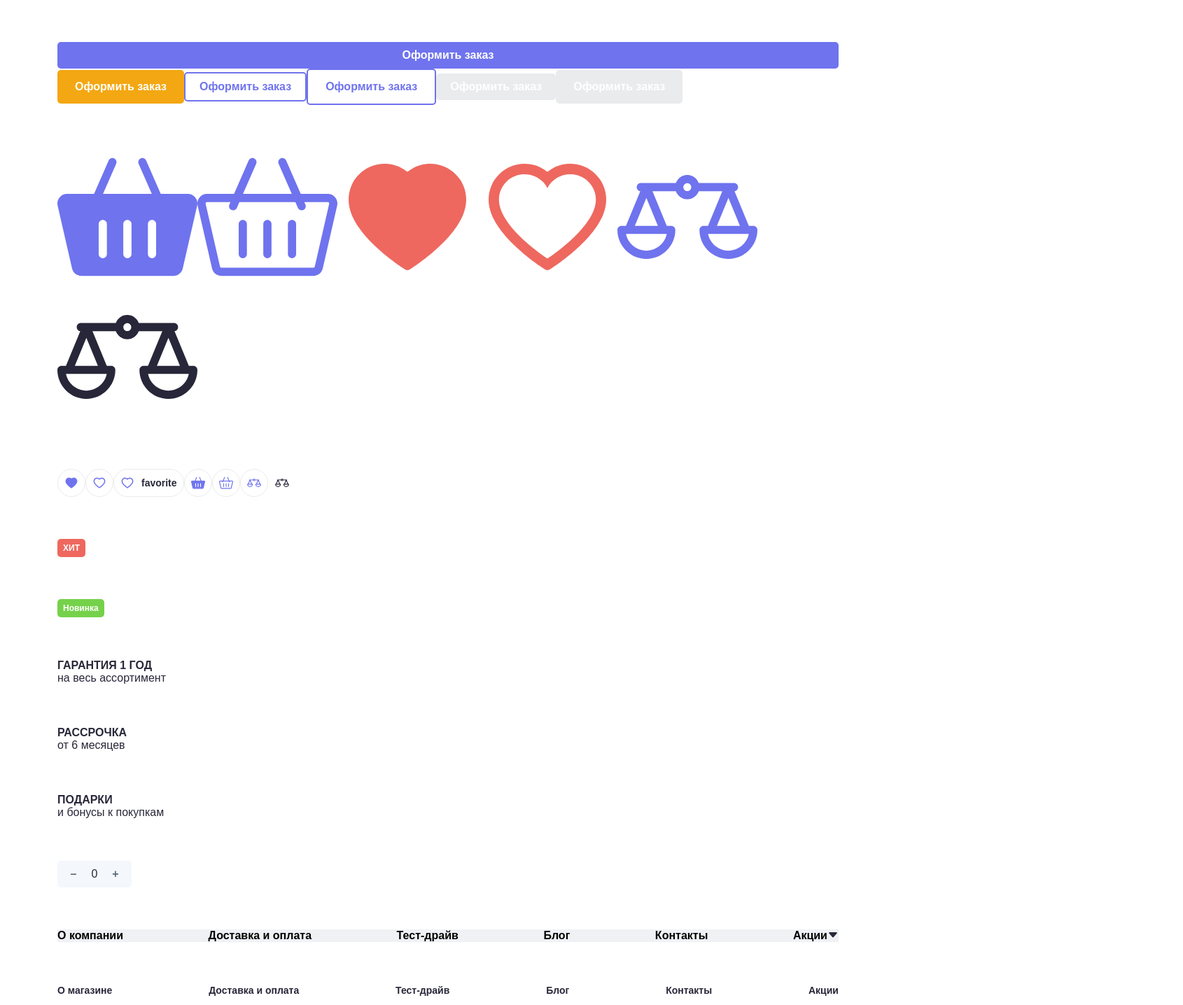
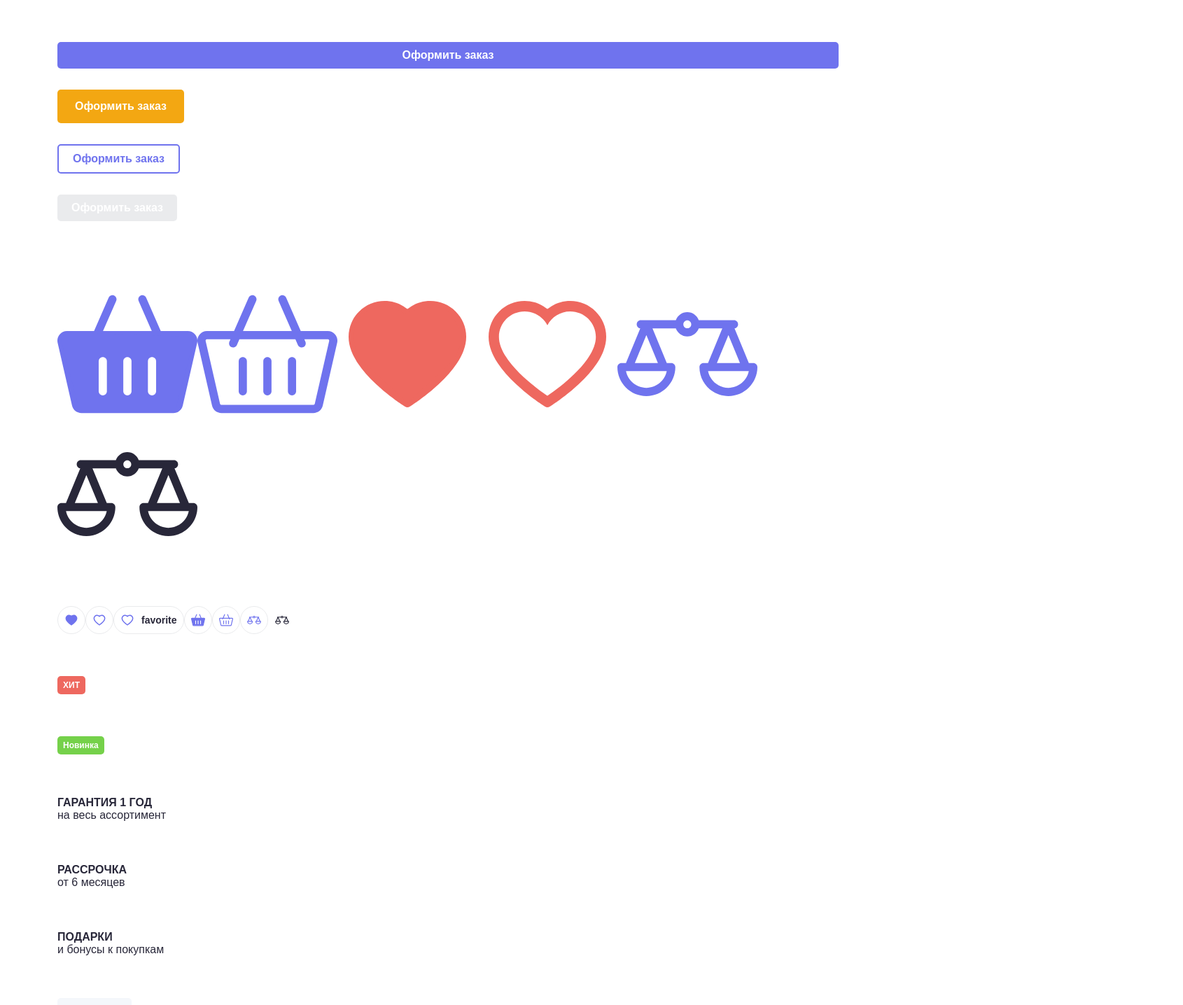
Before and after one commit to Bertik888/Samokat_proj_Vue3_vuex_router, a Vue app: page / in a window 1280 px wide. Shown: the top 1436 px of the page at 70% size, 1690 px wide, since content can reach past the window. Built offline with nearby package versions, Linux system fonts and the light colour scheme.

Commit message:
подготовлено меню и кнопки

```diff
--- a/src/App.vue
+++ b/src/App.vue
@@ -3,44 +3,41 @@
     <div class="wrapper">
 
       <!-- Button-->
+      <div class="row">
+        <div class="col-12" style="margin-bottom: 30px;">
           <ui-button
             class="full-width"
             title="Оформить заказ"
             bg-color="bg-purple"
             @onClick="onClick"
           />
+        </div>
 
+        <div class="col-12" style="margin-bottom: 30px;">
           <ui-button
             title="Оформить заказ"
             size="md"
             bg-color="bg-orange"
           />
+        </div>
 
+        <div class="col-12" style="margin-bottom: 30px;">
           <ui-button
             title="Оформить заказ"
             bg-color="bg-purple-1"
             :active="true"
           />
+        </div>
 
-      <ui-button
-        title="Оформить заказ"
-        size="md"
-        bg-color="bg-purple-1"
-        :active="true"
-      />
-
+        <div class="col-12" style="margin-bottom: 30px;">
           <ui-button
             title="Оформить заказ"
             bg-color="bg-grey"
             :disabled="true"
           />
+        </div>
+      </div>
 
-      <ui-button
-        title="Оформить заказ"
-        size="md"
-        bg-color="bg-grey"
-        :disabled="true"
-      />
     </div>
 
 
@@ -185,17 +182,9 @@
     </div>
 
 
-    <!-- Ui-menu -->
-
-    <div class="wrapper">
-      <ui-menu-top
-      />
-    </div>
-
-
     <!-- Menu-top -->
 
-    <div class="wrapper">
+    <div class="wrapper" style="margin-bottom: 30px;">
       <menu-top
         :items="menuTopList"
       />
@@ -206,7 +195,6 @@
   </div>
 </template>
 
-
 <script>
 import UiButton from '@/components/Ui/UiButton.vue'
 import UiIconCart from '@/components/Ui/UiIconCart.vue'
@@ -214,17 +202,12 @@ import UiIconFavorite from '@/components/Ui/UiIconFavorite.vue'
 import UiIconCompare from '@/components/Ui/UiIconCompare.vue'
 import UiBadge from '@/components/Ui/UiBadge.vue'
 import UiSkill from '@/components/Ui/UiSkill.vue'
-import UiMenuTop from '@/components/Ui/UiMenuTop.vue'
 import IconBasket from '@/components/Ui/icons/IconBasket.vue'
 import IconHeart from '@/components/Ui/icons/IconHeart.vue'
 import IconCompare from '@/components/Ui/icons/IconCompare.vue'
 import UiIconAction from '@/components/Ui/UiIconAction.vue'
 import UiCounter from '@/components/Ui/UiCounter.vue'
 import MenuTop from '@/components/MenuTop.vue'
-
-
-
-
 
 export default {
   name: 'App',
@@ -236,7 +219,6 @@ export default {
     UiIconCompare,
     UiBadge,
     UiSkill,
-    UiMenuTop,
     IconBasket,
     IconHeart,
     IconCompare,
@@ -251,7 +233,7 @@ export default {
       menuTopList: [
         {
           title: 'О магазине',
-          route: '/home'
+          route: '/1'
         },
         {
           title: 'Доставка и оплата',
@@ -263,7 +245,7 @@ export default {
         },
         {
           title: 'Блог',
-          route: '/home'
+          route: '/'
         },
         {
           title: 'Контакты',
--- a/src/components/MenuTop.vue
+++ b/src/components/MenuTop.vue
@@ -29,17 +29,18 @@
 .menu-top {
   display: flex;
   justify-content: space-between;
-  list-style: none;
-  padding-left: 0;
 
-    &__item {
-      font-weight: 600;
-      font-size: 14px;
-      text-decoration: none;
-      color: $black-1;
-    }
-    & .router-link-active {
+  &__item {
+    font-weight: 600;
+    font-size: 14px;
+    text-decoration: none;
+    color: $black-1;
+    transition: color ease-out .2s;
+
+    &.router-link-active,
+    &:hover {
       color: $purple;
     }
+  }
 }
 </style>
--- a/src/components/Ui/UiButton.vue
+++ b/src/components/Ui/UiButton.vue
@@ -48,14 +48,12 @@
 
 .ui-btn {
   position: relative;
-  // width: 100%;
   text-align: center;
   font-size: 16px;
   font-weight: 600;
   line-height: 18px;
   border-radius: 5px;
   color: #FFFFFF;
-
   border: none;
   outline: none;
   box-shadow: none;
@@ -76,6 +74,8 @@
   &::before {
     content: '';
     position: absolute;
+    top: 0;
+    left: 0;
     height: 100%;
     width: 100%;
     background-color: #FFFFFF;
@@ -84,14 +84,15 @@
     z-index: 1;
   }
 
-  &:hover {
+  &:hover:not(._active, button[disabled])::before  {
     opacity: 0.2;
   }
 }
 
-button:disabled,                          // для разных браузеров full -width сделать класс
+button:disabled,
 button[disabled] {
   background-color: $grey-2 !important;
   color: #FFFFFF !important;
+  cursor: default;
 }
 </style>
--- a/src/components/Ui/UiMenuTop.vue
+++ /dev/null
@@ -1,74 +0,0 @@
-<template>
-  <nav class="top-menu">
-    <ul class="top-menu__general">
-      <li><a href="#">О компании</a></li>
-      <li><a href="#">Доставка и оплата</a></li>
-      <li><a href="#">Тест-драйв</a></li>
-      <li><a href="#">Блог</a></li>
-      <li><a href="#">Контакты</a></li>
-
-      <li><a href="#">Акции</a>
-
-        <i class="bi bi-caret-down-fill"></i>
-
-
-      </li>
-
-
-    </ul>
-
-  </nav>
-</template>
-
-<script>
-
-
-
-
-
-  export default {
-    name: 'UiMenuTop',
-    components: {
-    }
-  }
-</script>
-
-<style lang="scss">
-@import '@/assets/css/variables.scss';
-
-.top-menu {
-
-  &__general {
-    display: flex;
-    justify-content: space-between;
-    list-style: none;
-
-    > li {
-      > a {
-        font-weight: 600;
-
-        &:hover {
-          color: $grey;
-        }
-      }
-    }
-  }
-
-  a {
-    display: inline-block;
-    text-decoration: none;
-    color: black;
-  }
-
-  ul {
-    padding-left: 0;
-    background: $grey-3;
-  }
-
-  li {
-    cursor: pointer;
-  }
-}
-
-
-</style>
```
Lines whose indentation alone changed are shown as unchanged.
